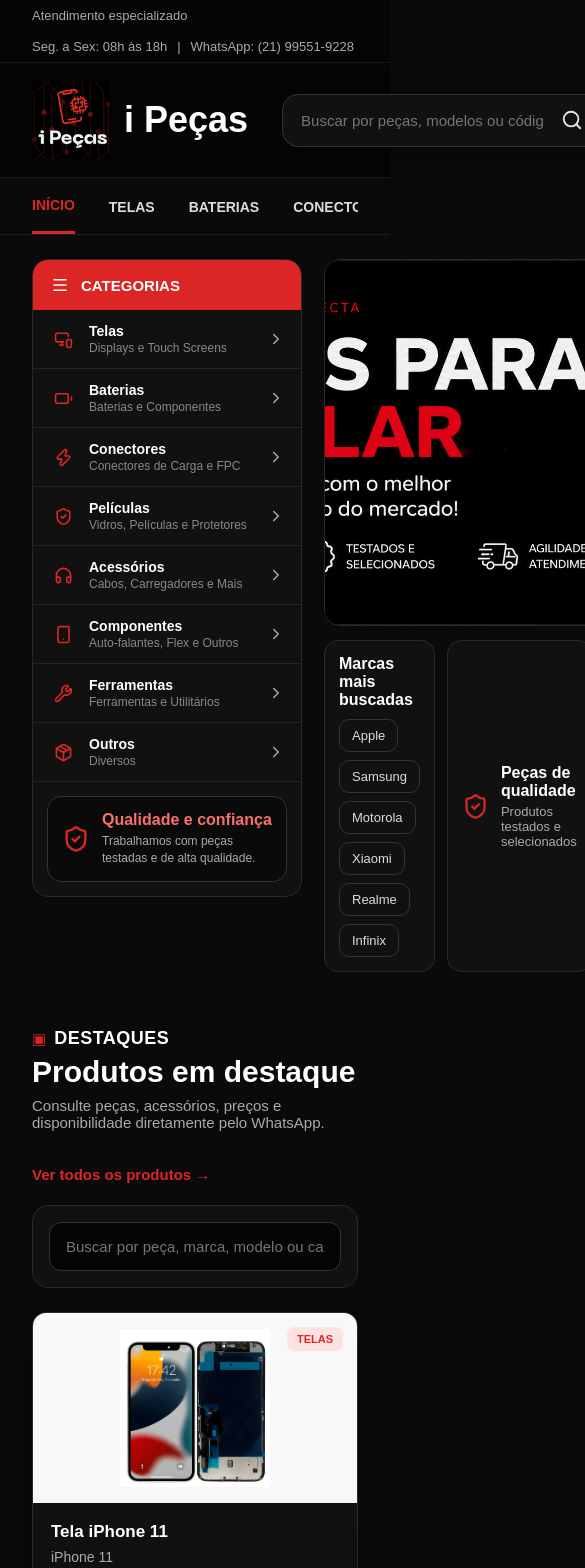
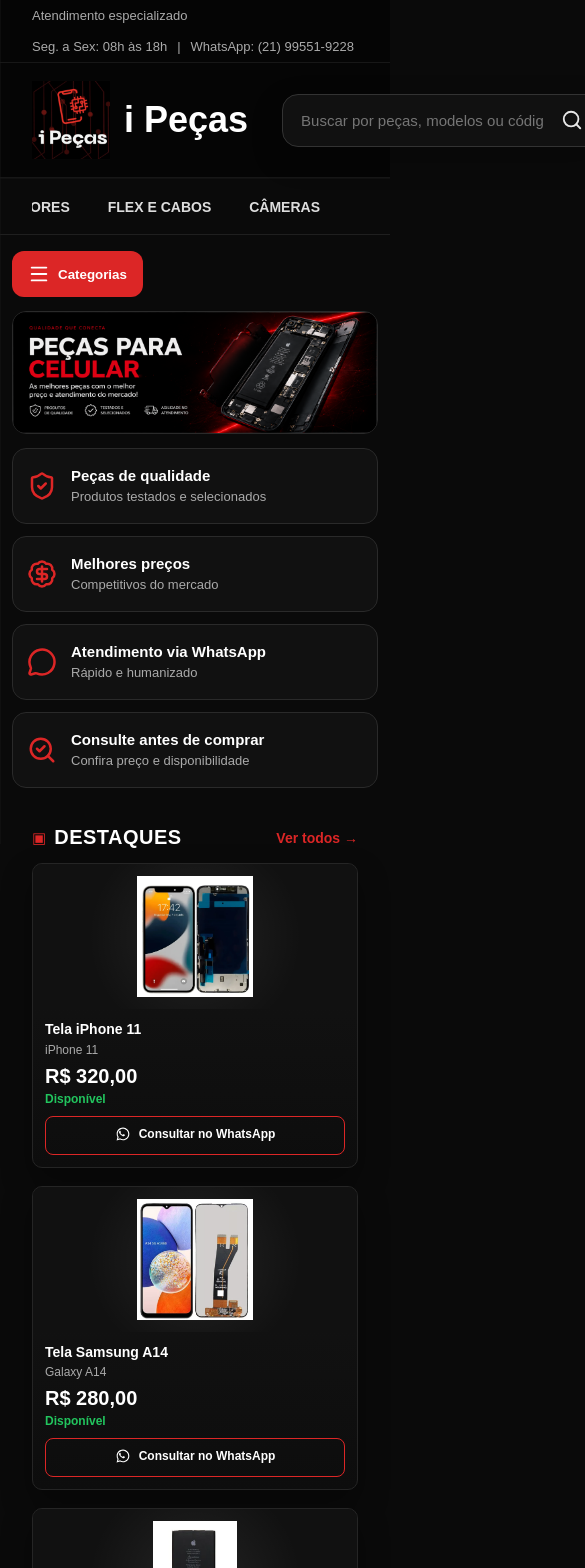
Before and after one commit to JohnTitor7/ipecas, a React (Vite) app: page / in a window 390 px wide. Shown: the top 1568 px of the page, 585 px wide, since content can reach past the window. Built offline with nearby package versions, Linux system fonts and the light colour scheme.

Commit message:
Improve homepage layout and documentation

```diff
--- a/src/components/Catalog.jsx
+++ b/src/components/Catalog.jsx
@@ -1,6 +1,6 @@
 import ProductCard from "./ProductCard";
 
-function Catalog({ search, setSearch, products }) {
+function Catalog({ products }) {
   const hasProducts = products.length > 0;
 
   return (
@@ -11,28 +11,11 @@
             <span style={sectionIconStyle}>▣</span>
             <p style={labelStyle}>Destaques</p>
           </div>
-
-          <h2 style={titleStyle}>Produtos em destaque</h2>
-
-          <p style={descriptionStyle}>
-            Consulte peças, acessórios, preços e disponibilidade diretamente
-            pelo WhatsApp.
-          </p>
         </div>
 
         <a href="#catalogo" style={viewAllStyle}>
-          Ver todos os produtos →
+          Ver todos →
         </a>
-      </div>
-
-      <div style={searchBoxStyle}>
-        <input
-          type="text"
-          placeholder="Buscar por peça, marca, modelo ou categoria..."
-          value={search}
-          onChange={(event) => setSearch(event.target.value)}
-          style={searchInputStyle}
-        />
       </div>
 
       {hasProducts ? (
@@ -49,14 +32,6 @@
             Não encontramos nenhum produto com esse termo. Tente buscar por
             marca, modelo ou categoria.
           </p>
-
-          <button
-            type="button"
-            onClick={() => setSearch("")}
-            style={clearButtonStyle}
-          >
-            Limpar busca
-          </button>
         </div>
       )}
     </section>
@@ -66,23 +41,21 @@
 const catalogSectionStyle = {
   maxWidth: "1400px",
   margin: "0 auto",
-  padding: "20px 32px 50px",
+  padding: "10px 32px 50px",
 };
 
 const catalogHeaderStyle = {
-  marginBottom: "22px",
+  marginBottom: "14px",
   display: "flex",
   justifyContent: "space-between",
-  alignItems: "flex-end",
+  alignItems: "center",
   gap: "20px",
-  flexWrap: "wrap",
 };
 
 const sectionLabelWrapperStyle = {
   display: "flex",
   alignItems: "center",
   gap: "8px",
-  marginBottom: "6px",
 };
 
 const sectionIconStyle = {
@@ -96,46 +69,15 @@
   margin: 0,
   textTransform: "uppercase",
   letterSpacing: "0.5px",
-  fontSize: "18px",
-};
-
-const titleStyle = {
-  fontSize: "30px",
-  margin: 0,
-  color: "white",
-};
-
-const descriptionStyle = {
-  color: "#aaa",
-  marginTop: "8px",
-  fontSize: "15px",
+  fontSize: "20px",
 };
 
 const viewAllStyle = {
   color: "#dc2626",
   textDecoration: "none",
   fontWeight: "bold",
-  fontSize: "15px",
-};
-
-const searchBoxStyle = {
-  backgroundColor: "#111",
-  border: "1px solid #2a2a2a",
-  borderRadius: "16px",
-  padding: "16px",
-  marginBottom: "24px",
-};
-
-const searchInputStyle = {
-  width: "100%",
-  padding: "15px 16px",
-  borderRadius: "12px",
-  border: "1px solid #333",
-  backgroundColor: "#050505",
-  color: "white",
-  fontSize: "15px",
-  outline: "none",
-  boxSizing: "border-box",
+  fontSize: "14px",
+  whiteSpace: "nowrap",
 };
 
 const productsGridStyle = {
@@ -160,17 +102,7 @@
 
 const emptyTextStyle = {
   color: "#aaa",
-  marginBottom: "24px",
-};
-
-const clearButtonStyle = {
-  backgroundColor: "#dc2626",
-  color: "white",
-  border: "none",
-  padding: "12px 18px",
-  borderRadius: "10px",
-  cursor: "pointer",
-  fontWeight: "bold",
+  marginBottom: 0,
 };
 
 export default Catalog;
--- a/src/components/Header.jsx
+++ b/src/components/Header.jsx
@@ -236,7 +236,8 @@
   margin: "0 auto",
   display: "flex",
   alignItems: "center",
-  gap: "34px",
+  justifyContent: "center",
+  gap: "38px",
   overflowX: "auto",
 };
 
--- /dev/null
+++ b/src/components/Hero.css
@@ -0,0 +1,266 @@
+.hero-section {
+  max-width: 1400px;
+  margin: 0 auto;
+  padding: 24px 32px 36px;
+}
+
+.hero-grid {
+  display: grid;
+  grid-template-columns: 270px 1fr;
+  gap: 22px;
+  align-items: start;
+}
+
+.mobile-category-button {
+  display: none;
+}
+
+.hero-sidebar {
+  background-color: #111;
+  border: 1px solid #2a2a2a;
+  border-radius: 16px;
+  overflow: hidden;
+  height: fit-content;
+}
+
+.hero-sidebar-header {
+  background-color: #111;
+  color: #dc2626;
+  padding: 14px 18px;
+  display: flex;
+  align-items: center;
+  justify-content: space-between;
+  gap: 12px;
+  font-size: 13px;
+  text-transform: uppercase;
+  border-top: 3px solid #dc2626;
+  border-bottom: 1px solid #242424;
+}
+
+.hero-sidebar-title {
+  display: flex;
+  align-items: center;
+  gap: 12px;
+}
+
+.hero-sidebar-close {
+  display: none;
+}
+
+.hero-category-link {
+  display: flex;
+  align-items: center;
+  gap: 12px;
+  padding: 13px 16px;
+  border-bottom: 1px solid #242424;
+  color: #ddd;
+  text-decoration: none;
+}
+
+.hero-category-link:hover {
+  background-color: #161616;
+}
+
+.hero-category-icon {
+  width: 28px;
+  color: #dc2626;
+  display: flex;
+  align-items: center;
+  justify-content: center;
+  flex-shrink: 0;
+}
+
+.hero-category-content {
+  flex: 1;
+}
+
+.hero-category-name {
+  display: block;
+  color: white;
+  font-size: 14px;
+}
+
+.hero-category-description {
+  display: block;
+  color: #888;
+  font-size: 12px;
+  margin-top: 2px;
+}
+
+.hero-category-arrow {
+  color: #aaa;
+  flex-shrink: 0;
+}
+
+.hero-quality-box {
+  margin: 14px;
+  padding: 14px;
+  background-color: #0a0a0a;
+  border: 1px solid #333;
+  border-radius: 14px;
+  display: flex;
+  gap: 12px;
+  align-items: center;
+}
+
+.hero-quality-icon {
+  color: #dc2626;
+  flex-shrink: 0;
+}
+
+.hero-quality-title {
+  color: #f87171;
+}
+
+.hero-quality-text {
+  color: #aaa;
+  font-size: 12px;
+  margin: 4px 0 0;
+  line-height: 1.4;
+}
+
+.hero-main-content {
+  min-width: 0;
+}
+
+.hero-banner-wrapper {
+  border: 1px solid #2a2a2a;
+  border-radius: 16px;
+  overflow: hidden;
+  background-color: #050505;
+}
+
+.hero-banner-image {
+  width: 100%;
+  height: 365px;
+  object-fit: cover;
+  display: block;
+}
+
+.hero-info-grid {
+  margin-top: 14px;
+  display: grid;
+  grid-template-columns: repeat(4, 1fr);
+  gap: 12px;
+}
+
+.hero-info-box {
+  min-height: 76px;
+  background-color: #111;
+  border: 1px solid #2a2a2a;
+  border-radius: 14px;
+  padding: 16px;
+  display: flex;
+  align-items: center;
+  gap: 14px;
+}
+
+.hero-info-icon {
+  color: #dc2626;
+  flex-shrink: 0;
+}
+
+.hero-info-box strong {
+  color: white;
+  font-size: 15px;
+  line-height: 1.1;
+}
+
+.hero-info-description {
+  color: #aaa;
+  margin: 4px 0 0;
+  font-size: 13px;
+  line-height: 1.3;
+}
+
+.category-overlay {
+  display: none;
+}
+
+/* Tablet e celular */
+@media (max-width: 900px) {
+  .hero-section {
+    padding: 18px 14px 30px;
+  }
+
+  .mobile-category-button {
+    display: inline-flex;
+    align-items: center;
+    gap: 8px;
+    background-color: #dc2626;
+    color: white;
+    border: none;
+    border-radius: 12px;
+    padding: 12px 16px;
+    font-weight: bold;
+    cursor: pointer;
+    margin-bottom: 14px;
+  }
+
+  .hero-grid {
+    display: block;
+  }
+
+  .hero-main-content {
+    display: block;
+  }
+
+  .hero-sidebar {
+    position: fixed;
+    top: 0;
+    left: 0;
+    width: 82%;
+    max-width: 320px;
+    height: 100vh;
+    z-index: 1000;
+    border-radius: 0;
+    transform: translateX(-100%);
+    transition: transform 0.25s ease;
+    overflow-y: auto;
+  }
+
+  .hero-sidebar-open {
+    transform: translateX(0);
+  }
+
+  .hero-sidebar-close {
+    display: flex;
+    background: transparent;
+    border: none;
+    color: white;
+    cursor: pointer;
+  }
+
+  .category-overlay {
+    display: block;
+    position: fixed;
+    inset: 0;
+    background-color: rgba(0, 0, 0, 0.65);
+    border: none;
+    z-index: 999;
+  }
+
+  .hero-banner-image {
+    height: auto;
+    object-fit: contain;
+  }
+
+  .hero-info-grid {
+    grid-template-columns: 1fr;
+  }
+}
+
+/* Celular pequeno */
+@media (max-width: 600px) {
+  .hero-section {
+    padding: 16px 12px 28px;
+  }
+
+  .hero-banner-wrapper {
+    border-radius: 14px;
+  }
+
+  .hero-info-box {
+    padding: 14px;
+  }
+}
--- a/src/components/Hero.jsx
+++ b/src/components/Hero.jsx
@@ -1,3 +1,5 @@
+import { useState } from "react";
+
 import {
   Battery,
   Headphones,
@@ -10,12 +12,17 @@
   MessageCircle,
   SearchCheck,
   Menu,
+  X,
   ChevronRight,
+  BadgeDollarSign,
 } from "lucide-react";
 
 import heroBanner from "../assets/hero-banner.png";
+import "./Hero.css";
 
 function Hero() {
+  const [isCategoryMenuOpen, setIsCategoryMenuOpen] = useState(false);
+
   const categories = [
     {
       name: "Telas",
@@ -66,6 +73,11 @@
       description: "Produtos testados e selecionados",
     },
     {
+      icon: BadgeDollarSign,
+      title: "Melhores preços",
+      description: "Competitivos do mercado",
+    },
+    {
       icon: MessageCircle,
       title: "Atendimento via WhatsApp",
       description: "Rápido e humanizado",
@@ -77,13 +89,54 @@
     },
   ];
 
+  function openCategoryMenu() {
+    setIsCategoryMenuOpen(true);
+  }
+
+  function closeCategoryMenu() {
+    setIsCategoryMenuOpen(false);
+  }
+
   return (
-    <section style={sectionStyle}>
-      <div style={mainGridStyle}>
-        <aside style={sidebarStyle}>
-          <div style={sidebarHeaderStyle}>
-            <Menu size={18} />
-            <strong>CATEGORIAS</strong>
+    <section className="hero-section">
+      <button
+        type="button"
+        className="mobile-category-button"
+        onClick={openCategoryMenu}
+      >
+        <Menu size={22} />
+        Categorias
+      </button>
+
+      {isCategoryMenuOpen && (
+        <button
+          type="button"
+          className="category-overlay"
+          onClick={closeCategoryMenu}
+          aria-label="Fechar menu de categorias"
+        />
+      )}
+
+      <div className="hero-grid">
+        <aside
+          className={`hero-sidebar ${
+            isCategoryMenuOpen ? "hero-sidebar-open" : ""
+          }`}
+        >
+          <div className="hero-sidebar-header">
+            <div className="hero-sidebar-title">
+              <Menu size={18} />
+              <strong>CATEGORIAS</strong>
+            </div>
+
+            <button
+              type="button"
+              className="hero-sidebar-close"
+              onClick={closeCategoryMenu}
+              aria-label="Fechar categorias"
+            >
+              <X size={22} />
+            </button>
           </div>
 
           <div>
@@ -94,79 +147,65 @@
                 <a
                   key={category.name}
                   href="#catalogo"
-                  style={categoryItemStyle}
+                  className="hero-category-link"
+                  onClick={closeCategoryMenu}
                 >
-                  <span style={categoryIconStyle}>
+                  <span className="hero-category-icon">
                     <Icon size={19} />
                   </span>
 
-                  <span style={{ flex: 1 }}>
-                    <strong style={categoryNameStyle}>{category.name}</strong>
-                    <small style={categoryDescriptionStyle}>
+                  <span className="hero-category-content">
+                    <strong className="hero-category-name">
+                      {category.name}
+                    </strong>
+
+                    <small className="hero-category-description">
                       {category.description}
                     </small>
                   </span>
 
-                  <ChevronRight size={18} style={categoryArrowStyle} />
+                  <ChevronRight size={18} className="hero-category-arrow" />
                 </a>
               );
             })}
           </div>
 
-          <div style={qualityBoxStyle}>
-            <ShieldCheck size={28} style={qualityIconStyle} />
+          <div className="hero-quality-box">
+            <ShieldCheck size={28} className="hero-quality-icon" />
 
             <div>
-              <strong style={{ color: "#f87171" }}>
+              <strong className="hero-quality-title">
                 Qualidade e confiança
               </strong>
 
-              <p style={qualityTextStyle}>
+              <p className="hero-quality-text">
                 Trabalhamos com peças testadas e de alta qualidade.
               </p>
             </div>
           </div>
         </aside>
 
-        <div>
-          <div style={bannerImageWrapperStyle}>
+        <div className="hero-main-content">
+          <div className="hero-banner-wrapper">
             <img
               src={heroBanner}
               alt="Peças para celular"
-              style={bannerImageStyle}
+              className="hero-banner-image"
             />
           </div>
 
-          <div style={brandAndInfoStyle}>
-            <div style={brandsBoxStyle}>
-              <p style={brandTitleStyle}>Marcas mais buscadas</p>
-
-              <div style={brandListStyle}>
-                {[
-                  "Apple",
-                  "Samsung",
-                  "Motorola",
-                  "Xiaomi",
-                  "Realme",
-                  "Infinix",
-                ].map((brand) => (
-                  <span key={brand} style={brandChipStyle}>
-                    {brand}
-                  </span>
-                ))}
-              </div>
-            </div>
-
+          <div className="hero-info-grid">
             {highlights.map((highlight) => {
               const Icon = highlight.icon;
 
               return (
-                <div key={highlight.title} style={infoBoxStyle}>
-                  <Icon size={27} style={infoIconStyle} />
+                <div key={highlight.title} className="hero-info-box">
+                  <Icon size={30} className="hero-info-icon" />
 
                   <div>
                     <strong>{highlight.title}</strong>
-                    <p style={infoDescriptionStyle}>
+
+                    <p className="hero-info-description">
                       {highlight.description}
                     </p>
                   </div>
@@ -180,162 +219,4 @@
   );
 }
 
-const sectionStyle = {
-  maxWidth: "1400px",
-  margin: "0 auto",
-  padding: "24px 32px 36px",
-};
-
-const mainGridStyle = {
-  display: "grid",
-  gridTemplateColumns: "270px 1fr",
-  gap: "22px",
-  alignItems: "stretch",
-};
-
-const sidebarStyle = {
-  backgroundColor: "#111",
-  border: "1px solid #2a2a2a",
-  borderRadius: "16px",
-  overflow: "hidden",
-  height: "fit-content",
-};
-
-const sidebarHeaderStyle = {
-  backgroundColor: "#dc2626",
-  color: "white",
-  padding: "16px 18px",
-  display: "flex",
-  alignItems: "center",
-  gap: "12px",
-  fontSize: "15px",
-};
-
-const categoryItemStyle = {
-  display: "flex",
-  alignItems: "center",
-  gap: "12px",
-  padding: "13px 16px",
-  borderBottom: "1px solid #242424",
-  color: "#ddd",
-  textDecoration: "none",
-};
-
-const categoryIconStyle = {
-  width: "28px",
-  color: "#dc2626",
-  display: "flex",
-  alignItems: "center",
-  justifyContent: "center",
-};
-
-const categoryNameStyle = {
-  display: "block",
-  color: "white",
-  fontSize: "14px",
-};
-
-const categoryDescriptionStyle = {
-  display: "block",
-  color: "#888",
-  fontSize: "12px",
-  marginTop: "2px",
-};
-
-const categoryArrowStyle = {
-  color: "#aaa",
-};
-
-const qualityBoxStyle = {
-  margin: "14px",
-  padding: "14px",
-  backgroundColor: "#0a0a0a",
-  border: "1px solid #333",
-  borderRadius: "14px",
-  display: "flex",
-  gap: "12px",
-  alignItems: "center",
-};
-
-const qualityIconStyle = {
-  color: "#dc2626",
-  flexShrink: 0,
-};
-
-const qualityTextStyle = {
-  color: "#aaa",
-  fontSize: "12px",
-  margin: "4px 0 0",
-  lineHeight: "1.4",
-};
-
-const bannerImageWrapperStyle = {
-  border: "1px solid #2a2a2a",
-  borderRadius: "16px",
-  overflow: "hidden",
-  backgroundColor: "#050505",
-};
-
-const bannerImageStyle = {
-  width: "100%",
-  height: "365px",
-  objectFit: "cover",
-  display: "block",
-};
-
-const brandAndInfoStyle = {
-  marginTop: "14px",
-  display: "grid",
-  gridTemplateColumns: "1.5fr 1fr 1fr 1fr",
-  gap: "12px",
-};
-
-const brandsBoxStyle = {
-  backgroundColor: "#111",
-  border: "1px solid #2a2a2a",
-  borderRadius: "14px",
-  padding: "14px",
-};
-
-const brandTitleStyle = {
-  color: "white",
-  margin: "0 0 10px",
-  fontWeight: "bold",
-};
-
-const brandListStyle = {
-  display: "flex",
-  gap: "8px",
-  flexWrap: "wrap",
-};
-
-const brandChipStyle = {
-  color: "#ddd",
-  border: "1px solid #333",
-  borderRadius: "10px",
-  padding: "8px 12px",
-  fontSize: "13px",
-};
-
-const infoBoxStyle = {
-  backgroundColor: "#111",
-  border: "1px solid #2a2a2a",
-  borderRadius: "14px",
-  padding: "14px",
-  display: "flex",
-  alignItems: "center",
-  gap: "12px",
-};
-
-const infoIconStyle = {
-  color: "#dc2626",
-  flexShrink: 0,
-};
-
-const infoDescriptionStyle = {
-  color: "#aaa",
-  margin: "4px 0 0",
-  fontSize: "13px",
-};
-
 export default Hero;
--- a/src/components/ProductCard.jsx
+++ b/src/components/ProductCard.jsx
@@ -17,8 +17,6 @@
         ) : (
           <span style={emptyImageStyle}>Sem imagem</span>
         )}
-
-        <span style={categoryBadgeStyle}>{product.category}</span>
       </div>
 
       <div style={contentStyle}>
@@ -26,17 +24,39 @@
 
         <p style={modelStyle}>{product.model}</p>
 
-        <p style={brandStyle}>{product.brand}</p>
-
         <p style={priceStyle}>{product.price}</p>
 
         <p style={{ ...stockStyle, color: stockColor }}>{product.stock}</p>
 
-        <a href={whatsappLink} target="_blank" rel="noreferrer" style={buttonStyle}>
-          Consultar no WhatsApp
+        <a
+          href={whatsappLink}
+          target="_blank"
+          rel="noreferrer"
+          style={buttonStyle}
+        >
+          <span style={buttonContentStyle}>
+            <WhatsAppIcon />
+            <span>Consultar no WhatsApp</span>
+          </span>
         </a>
       </div>
     </article>
+  );
+}
+
+function WhatsAppIcon() {
+  return (
+    <svg
+      xmlns="http://www.w3.org/2000/svg"
+      width="16"
+      height="16"
+      viewBox="0 0 32 32"
+      fill="currentColor"
+      aria-hidden="true"
+    >
+      <path d="M19.11 17.21c-.29-.15-1.72-.85-1.99-.95-.27-.1-.46-.15-.66.15-.19.29-.76.95-.93 1.14-.17.2-.34.22-.63.07-.29-.15-1.21-.45-2.3-1.44-.85-.76-1.42-1.7-1.58-1.99-.17-.29-.02-.45.13-.6.13-.13.29-.34.44-.51.15-.17.19-.29.29-.49.1-.2.05-.37-.02-.51-.07-.15-.66-1.58-.9-2.17-.24-.58-.49-.49-.66-.5h-.56c-.2 0-.51.07-.78.37-.27.29-1.02 1-1.02 2.44 0 1.44 1.05 2.83 1.19 3.02.15.2 2.06 3.15 5 4.41.7.31 1.24.49 1.67.63.7.22 1.34.19 1.84.12.56-.08 1.72-.7 1.97-1.38.24-.68.24-1.26.17-1.39-.07-.12-.27-.19-.56-.34Z" />
+      <path d="M16.01 3.2c-6.99 0-12.67 5.67-12.67 12.65 0 2.23.58 4.41 1.68 6.32L3.2 28.8l6.81-1.79a12.67 12.67 0 0 0 6 1.52h.01c6.98 0 12.66-5.67 12.66-12.65 0-3.38-1.32-6.56-3.71-8.95A12.56 12.56 0 0 0 16.01 3.2Zm0 23.18h-.01a10.5 10.5 0 0 1-5.35-1.46l-.38-.22-4.04 1.06 1.08-3.94-.25-.4a10.42 10.42 0 0 1-1.62-5.58c0-5.78 4.71-10.49 10.51-10.49 2.81 0 5.45 1.09 7.43 3.07a10.42 10.42 0 0 1 3.08 7.42c0 5.79-4.71 10.5-10.45 10.5Z" />
+    </svg>
   );
 }
 
@@ -62,23 +82,23 @@
 
 const cardStyle = {
   background: "linear-gradient(180deg, #151515 0%, #0d0d0d 100%)",
-  border: "1px solid #2a2a2a",
-  borderRadius: "14px",
+  border: "1px solid #252525",
+  borderRadius: "10px",
   overflow: "hidden",
   display: "flex",
   flexDirection: "column",
-  minHeight: "390px",
-  boxShadow: "0 16px 35px rgba(0, 0, 0, 0.28)",
+  minHeight: "300px",
+  boxShadow: "0 14px 30px rgba(0, 0, 0, 0.35)",
 };
 
 const imageWrapperStyle = {
-  position: "relative",
-  height: "190px",
-  backgroundColor: "#f8f8f8",
+  height: "145px",
+  background:
+    "radial-gradient(circle at center, rgba(255,255,255,0.08), transparent 60%), #111",
   display: "flex",
   alignItems: "center",
   justifyContent: "center",
-  padding: "16px",
+  padding: "12px",
 };
 
 const imageStyle = {
@@ -89,24 +109,11 @@
 
 const emptyImageStyle = {
   color: "#777",
-  fontSize: "14px",
-};
-
-const categoryBadgeStyle = {
-  position: "absolute",
-  top: "14px",
-  right: "14px",
-  backgroundColor: "#fee2e2",
-  color: "#dc2626",
-  padding: "6px 10px",
-  borderRadius: "8px",
-  fontSize: "11px",
-  fontWeight: "bold",
-  textTransform: "uppercase",
+  fontSize: "13px",
 };
 
 const contentStyle = {
-  padding: "18px",
+  padding: "12px",
   display: "flex",
   flexDirection: "column",
   flex: 1,
@@ -114,48 +121,51 @@
 
 const productNameStyle = {
   color: "white",
-  fontSize: "17px",
-  lineHeight: "1.3",
-  margin: "0 0 6px",
+  fontSize: "14px",
+  lineHeight: "1.25",
+  margin: "0 0 4px",
 };
 
 const modelStyle = {
   color: "#aaa",
-  fontSize: "14px",
+  fontSize: "12px",
   margin: "0 0 8px",
-};
-
-const brandStyle = {
-  color: "#777",
-  fontSize: "13px",
-  margin: "0 0 14px",
 };
 
 const priceStyle = {
   color: "white",
-  fontSize: "24px",
+  fontSize: "20px",
   fontWeight: "bold",
-  margin: "0 0 8px",
+  margin: "0 0 4px",
 };
 
 const stockStyle = {
-  fontSize: "14px",
+  fontSize: "12px",
   fontWeight: "bold",
-  margin: "0 0 16px",
+  margin: "0 0 10px",
 };
 
 const buttonStyle = {
   marginTop: "auto",
   display: "block",
   width: "100%",
-  backgroundColor: "#dc2626",
+  backgroundColor: "transparent",
   color: "white",
+  border: "1px solid #dc2626",
   textAlign: "center",
   textDecoration: "none",
-  padding: "12px",
-  borderRadius: "10px",
+  padding: "9px 10px",
+  borderRadius: "8px",
   fontWeight: "bold",
+  fontSize: "12px",
   boxSizing: "border-box",
 };
 
+const buttonContentStyle = {
+  display: "inline-flex",
+  alignItems: "center",
+  justifyContent: "center",
+  gap: "8px",
+};
+
 export default ProductCard;
```
